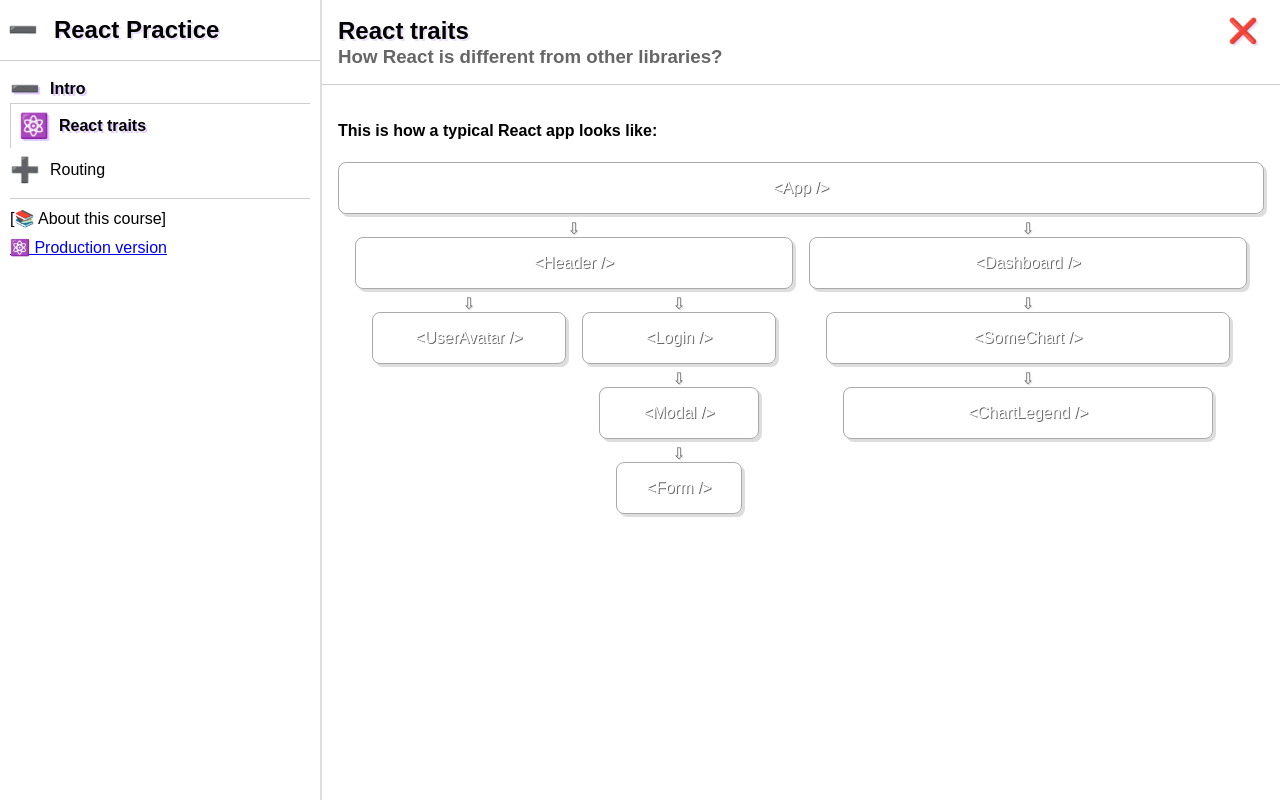
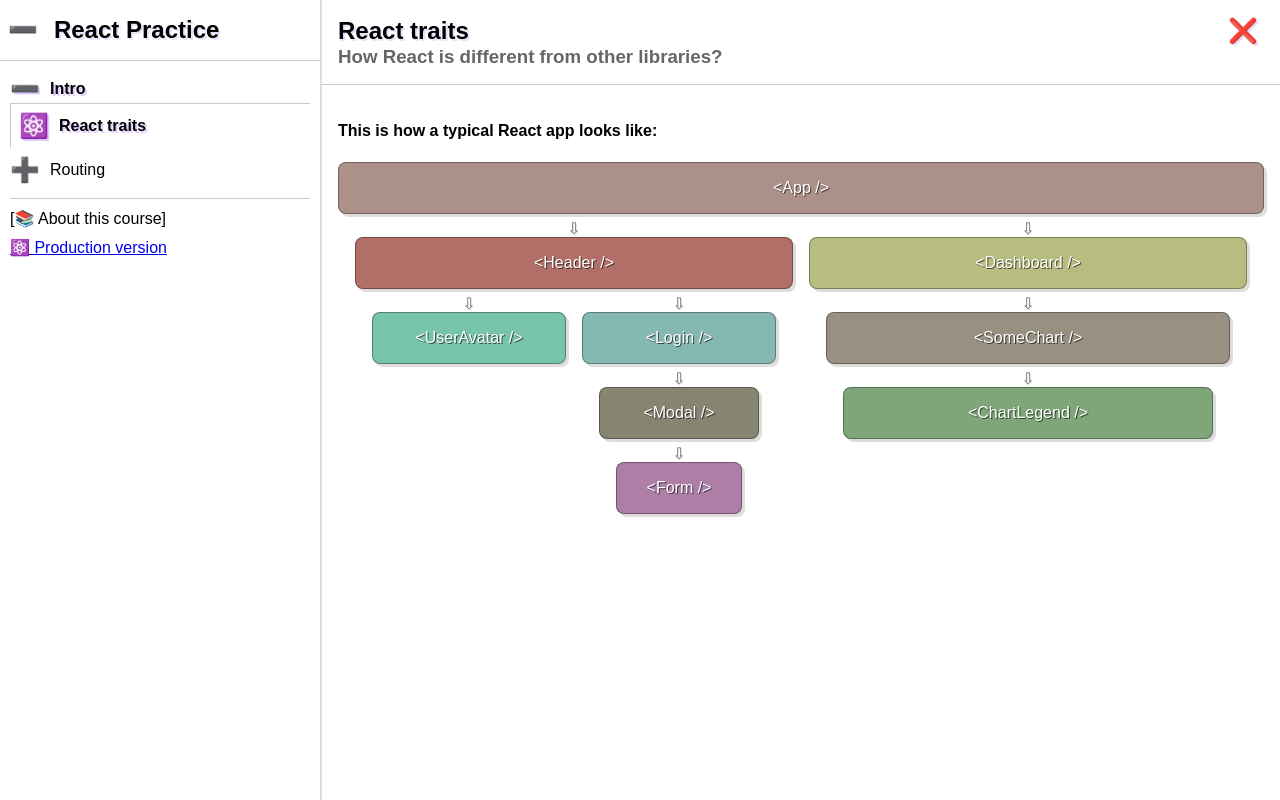
Before and after one commit to mux-mux/practice, a React (Vite) app: page /intro/react-traits in a window 1280 px wide. Built offline with nearby package versions, Linux system fonts and the light colour scheme.

Commit message:
add generateRandomColor utility function

```diff
--- a/src/components/ColoredBlock/ColoredBlock.tsx
+++ b/src/components/ColoredBlock/ColoredBlock.tsx
@@ -1,5 +1,6 @@
 import { CSSProperties, MouseEventHandler, ReactNode } from 'react';
 import classes from './ColoredBlock.module.css';
+import { generateRandomColor } from 'utils/generateRandomColor';
 
 export type ColoredBlockProps = {
     children: ReactNode;
@@ -8,8 +9,13 @@
 };
 
 export function ColoredBlock({ children, style, onClick }: ColoredBlockProps) {
+    const composedStyle: CSSProperties = {
+        backgroundColor: generateRandomColor(),
+        ...style,
+    };
+
     return (
-        <div className={classes.coloredBlock} style={style} onClick={onClick}>
+        <div className={classes.coloredBlock} style={composedStyle} onClick={onClick}>
             {children}
         </div>
     );
--- /dev/null
+++ b/src/utils/generateRandomColor.ts
@@ -0,0 +1,14 @@
+function colorValue(): string {
+    const numVal = Math.round(100 + Math.random() * 100);
+    const stringVal = numVal.toString(16);
+
+    return stringVal.length < 2 ? '0' + stringVal : stringVal;
+}
+
+export function generateRandomColor(): string {
+    const r = colorValue();
+    const g = colorValue();
+    const b = colorValue();
+
+    return `#${r}${g}${b}`;
+}
```
